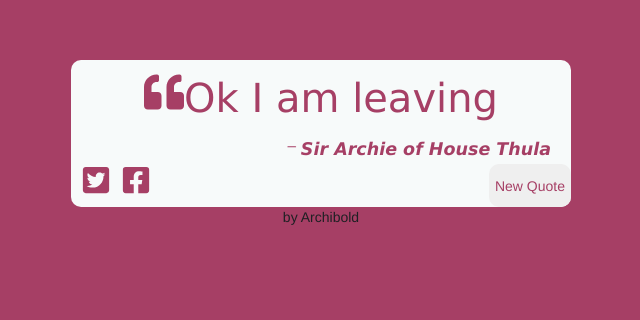
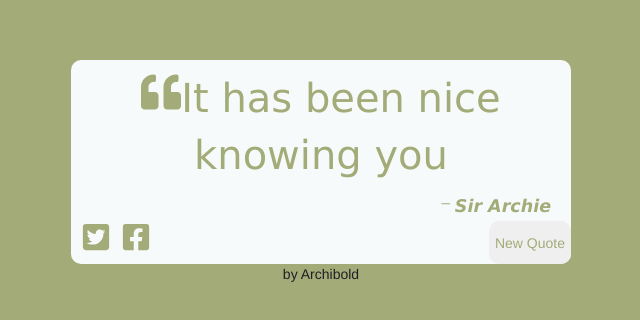
Before and after one commit to ArchieOmatla/randq, a React (Create React App) app: page / in a window 1280 px wide. Shown: the part 140-460 px from the top of the page, without its empty margins (319-959 px from the left). Built offline with nearby package versions, Linux system fonts and the light colour scheme.

Commit message:
random update

```diff
--- a/src/App.js
+++ b/src/App.js
@@ -18,12 +18,16 @@ const QUOTES = [
   { quote: "Call me when you done crying", author: "Blackman Thula" },
 ];
 
+function randInt(max) {
+  return Math.floor(Math.random() * max);
+}
+
 const App = () => {
-  const [index, randNum] = useState(Math.floor(Math.random() * 9));
+  const [index, randNum] = useState(randInt(10));
   document.querySelector("body").className = "scheme" + index;
 
   function handleClick() {
-    randNum(Math.floor(Math.random() * 9));
+    randNum(randInt(10));
     let strg = "scheme" + index;
     document.querySelector("body").className = "";
     document.querySelector("body").classList.add(strg);
```
